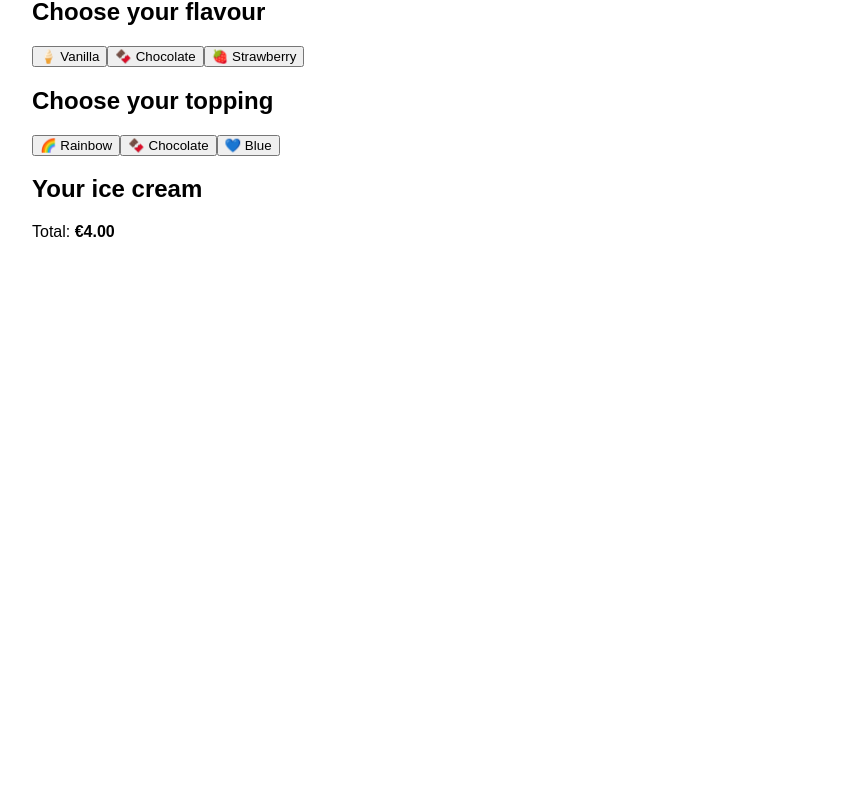
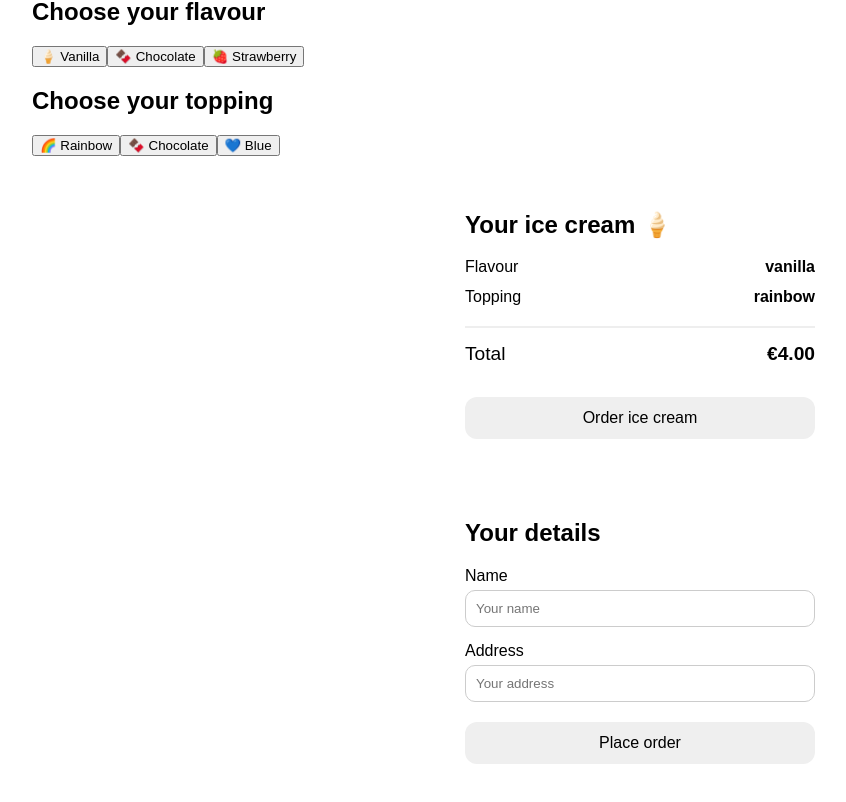
Before and after one commit to Audrey550/ben-jerrys-frontend, a Vue app: page / in a window 1280 px wide. Shown: the part 634-1436 px from the top of the page, without its empty margins (0-846 px from the left). Before the commit the page ends 923 px from the top, so only its background shows below. Built offline with nearby package versions, Linux system fonts and the light colour scheme; no server answers.

Commit message:
feat: add customer details and order creation

```diff
--- a/src/App.vue
+++ b/src/App.vue
@@ -4,6 +4,9 @@ import { createScene } from './three/scene'
 
 const selectedFlavour = ref('vanilla')
 const selectedTopping = ref('rainbow')
+
+const customerName = ref('')
+const customerAddress = ref('')
 
 const flavourPrices = {
     vanilla: 3.50,
@@ -23,6 +26,26 @@ const totalPrice = computed(() => {
         toppingPrices[selectedTopping.value]
     )
 })
+
+function createOrder() {
+    const order = {
+        customer: {
+            name: customerName.value,
+            address: customerAddress.value
+        },
+
+        iceCream: {
+            flavour: selectedFlavour.value,
+            topping: selectedTopping.value
+        },
+
+        totalPrice: totalPrice.value,
+
+        status: 'to-process'
+    }
+
+    console.log('Order:', order)
+}
 
 let iceCreamScene = null
 
@@ -111,12 +134,61 @@ watch(selectedTopping, (newTopping) => {
 
             </div>
         </section>
-        <div class="price">
-          <h2>Your ice cream</h2>
-          <p>
-              Total:
+
+      <section class="order-summary">
+
+          <h2>Your ice cream 🍦</h2>
+
+          <div class="summary-item">
+              <span>Flavour</span>
+              <strong>{{ selectedFlavour }}</strong>
+          </div>
+
+          <div class="summary-item">
+              <span>Topping</span>
+              <strong>{{ selectedTopping }}</strong>
+          </div>
+
+          <div class="summary-total">
+              <span>Total</span>
               <strong>€{{ totalPrice.toFixed(2) }}</strong>
-          </p>
-      </div>
+          </div>
+
+          <button class="order-button">
+              Order ice cream
+          </button>
+      </section>
+
+      <section class="customer-form">
+            <h2>Your details</h2>
+
+            <label for="customer-name">
+                Name
+            </label>
+
+            <input
+                id="customer-name"
+                v-model="customerName"
+                type="text"
+                placeholder="Your name"
+            >
+
+            <label for="customer-address">
+                Address
+            </label>
+
+            <input
+                id="customer-address"
+                v-model="customerAddress"
+                type="text"
+                placeholder="Your address"
+            >
+
+          <button class="place-order-button"
+              @click="createOrder"
+          >
+              Place order
+          </button>
+      </section>
     </main>
 </template>
--- a/src/style.css
+++ b/src/style.css
@@ -16,3 +16,77 @@ main {
     width: 100%;
     height: 500px;
 }
+
+.order-summary {
+    width: min(90%, 400px);
+    margin: 30px auto;
+    padding: 25px;
+    border-radius: 20px;
+    background: white;
+    box-sizing: border-box;
+}
+
+.order-summary h2 {
+    margin-top: 0;
+}
+
+.summary-item,
+.summary-total {
+    display: flex;
+    justify-content: space-between;
+    margin: 12px 0;
+}
+
+.summary-total {
+    margin-top: 20px;
+    padding-top: 15px;
+    border-top: 2px solid #eee;
+    font-size: 1.2rem;
+}
+
+.order-button {
+    width: 100%;
+    margin-top: 20px;
+    padding: 12px;
+    border: none;
+    border-radius: 12px;
+    cursor: pointer;
+    font-size: 1rem;
+}
+
+.customer-form {
+    width: min(90%, 400px);
+    margin: 20px auto 40px;
+    padding: 25px;
+    border-radius: 20px;
+    background: white;
+    box-sizing: border-box;
+}
+
+.customer-form h2 {
+    margin-top: 0;
+}
+
+.customer-form label {
+    display: block;
+    margin-top: 15px;
+    margin-bottom: 5px;
+}
+
+.customer-form input {
+    width: 100%;
+    padding: 10px;
+    box-sizing: border-box;
+    border: 1px solid #ccc;
+    border-radius: 10px;
+}
+
+.place-order-button {
+    width: 100%;
+    margin-top: 20px;
+    padding: 12px;
+    border: none;
+    border-radius: 12px;
+    cursor: pointer;
+    font-size: 1rem;
+}
--- a/src/three/scene.js
+++ b/src/three/scene.js
@@ -7,7 +7,7 @@ export function createScene(container) {
     // --------------------------------
 
     const scene = new THREE.Scene()
-    scene.background = new THREE.Color(0xf7e9d8)
+    scene.background = new THREE.Color(0xdcd0ee)
 
 
     // --------------------------------
```
